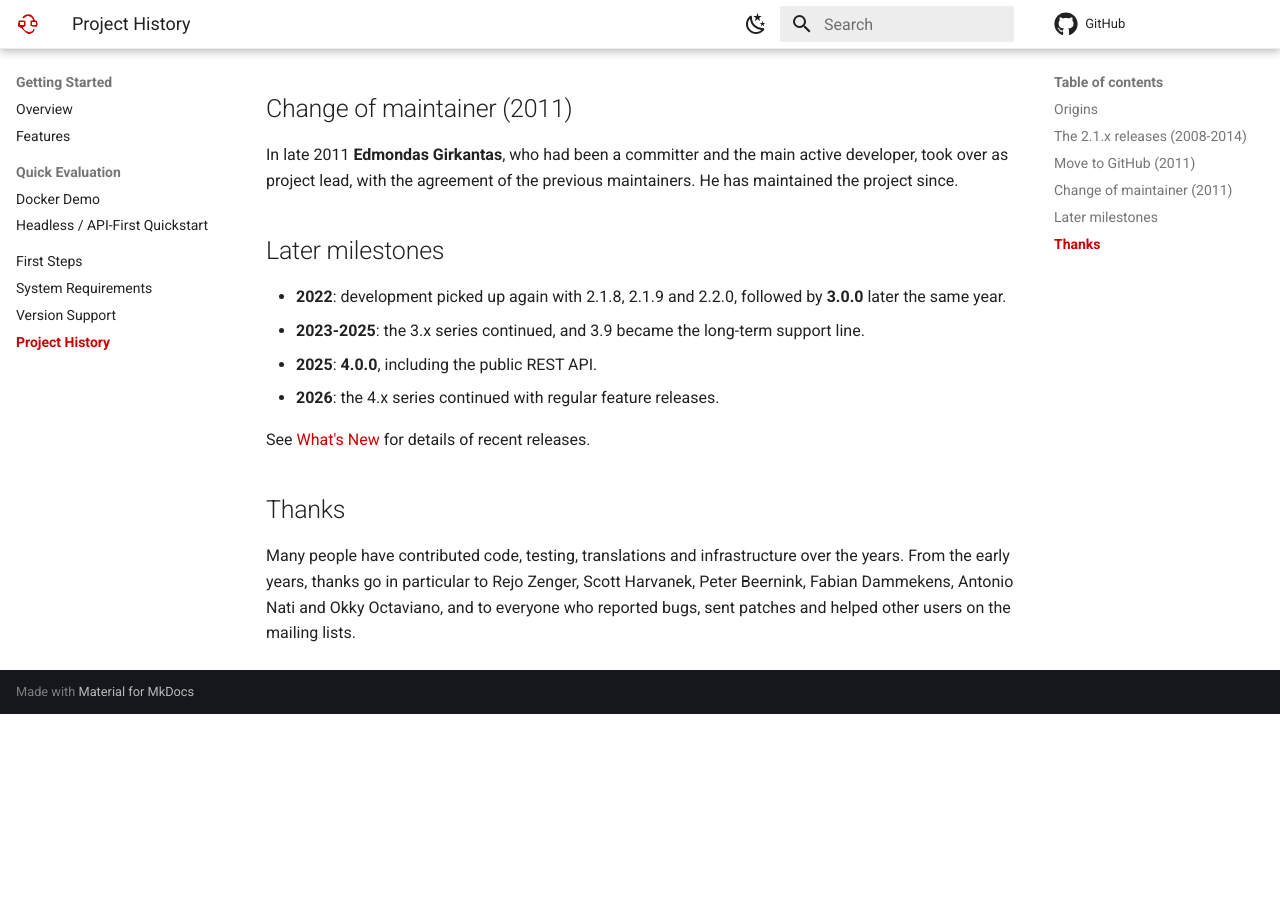
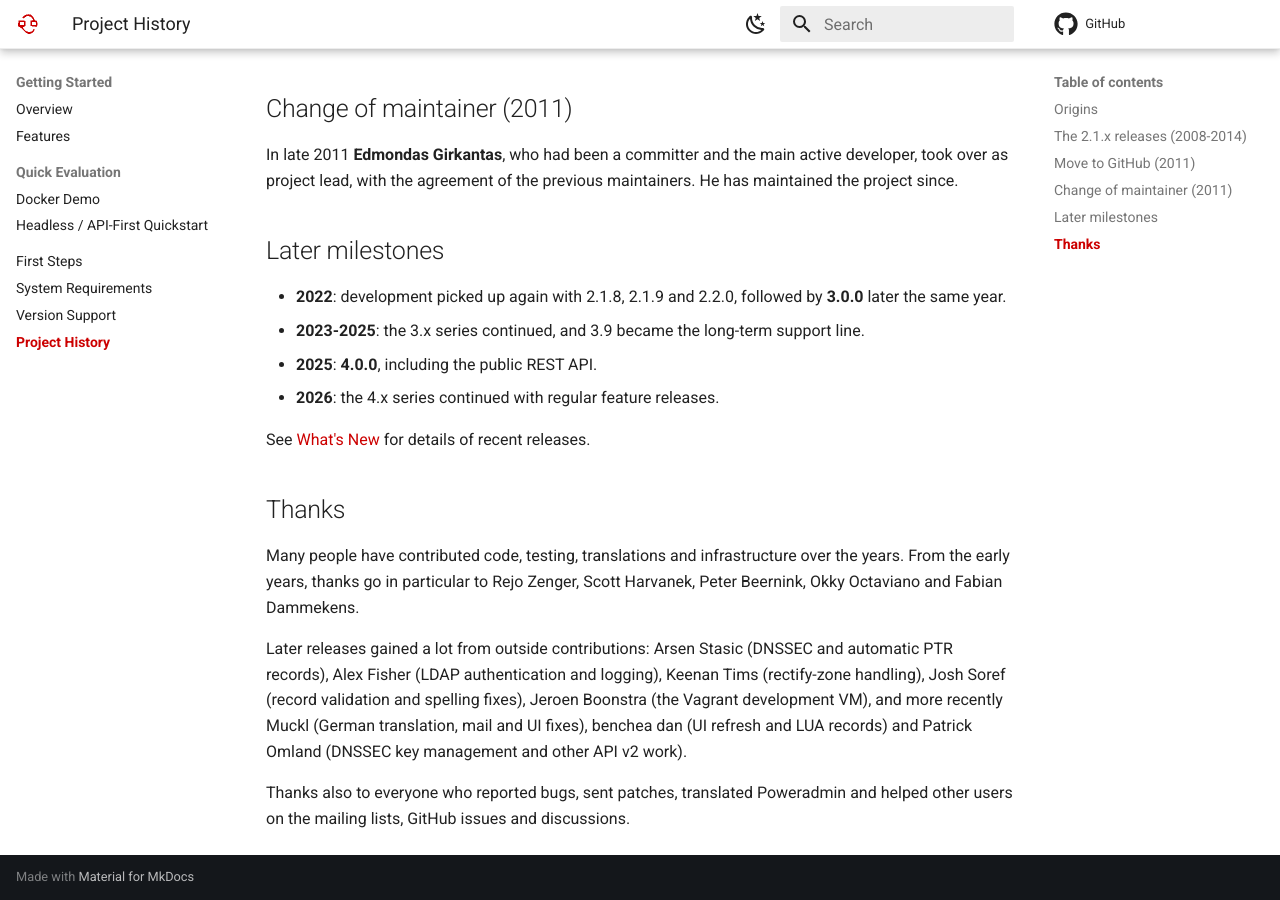
Before and after one commit to poweradmin/poweradmin-docs, an MkDocs documentation site: the page built from docs/getting-started/history.md, in a window 1280 px wide and 900 px high, scrolled down 944 px. Built offline with MkDocs 1.6.1 and Material for MkDocs 9.7.7, drawn with Linux system fonts in a browser that asks for light colours; comment, search, counter and statistics services are not loaded; before the commit the page ends 1658 px from its top, so only the background shows below that.

Commit message:
docs(history): credit later contributors in the Thanks section

```diff
--- a/docs/getting-started/history.md
+++ b/docs/getting-started/history.md
@@ -33,4 +33,8 @@ See [What's New](../whats-new/index.md) for details of recent releases.
 
 ## Thanks
 
-Many people have contributed code, testing, translations and infrastructure over the years. From the early years, thanks go in particular to Rejo Zenger, Scott Harvanek, Peter Beernink, Fabian Dammekens, Antonio Nati and Okky Octaviano, and to everyone who reported bugs, sent patches and helped other users on the mailing lists.
+Many people have contributed code, testing, translations and infrastructure over the years. From the early years, thanks go in particular to Rejo Zenger, Scott Harvanek, Peter Beernink, Okky Octaviano and Fabian Dammekens.
+
+Later releases gained a lot from outside contributions: Arsen Stasic (DNSSEC and automatic PTR records), Alex Fisher (LDAP authentication and logging), Keenan Tims (rectify-zone handling), Josh Soref (record validation and spelling fixes), Jeroen Boonstra (the Vagrant development VM), and more recently Muckl (German translation, mail and UI fixes), benchea dan (UI refresh and LUA records) and Patrick Omland (DNSSEC key management and other API v2 work).
+
+Thanks also to everyone who reported bugs, sent patches, translated Poweradmin and helped other users on the mailing lists, GitHub issues and discussions.
```
